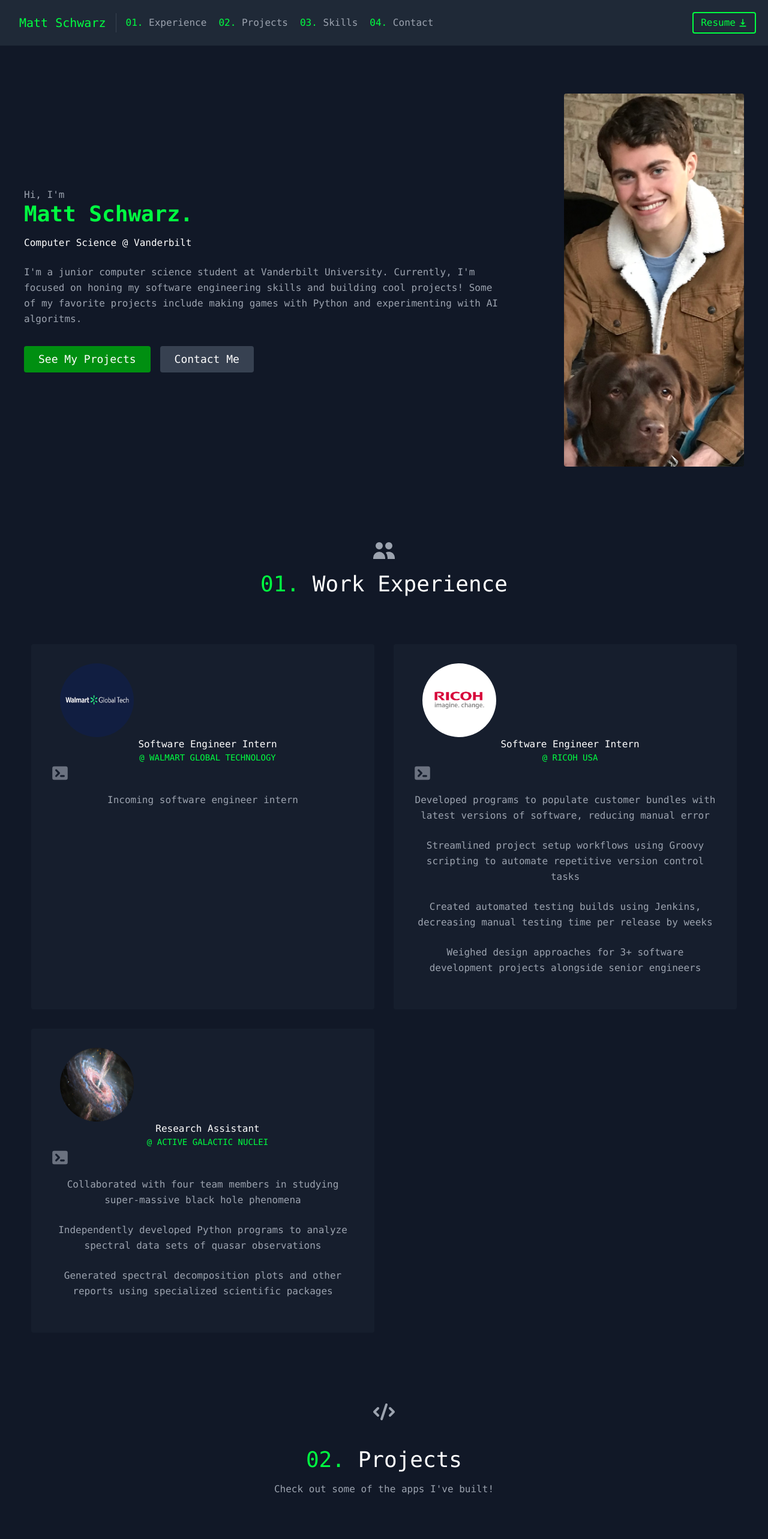
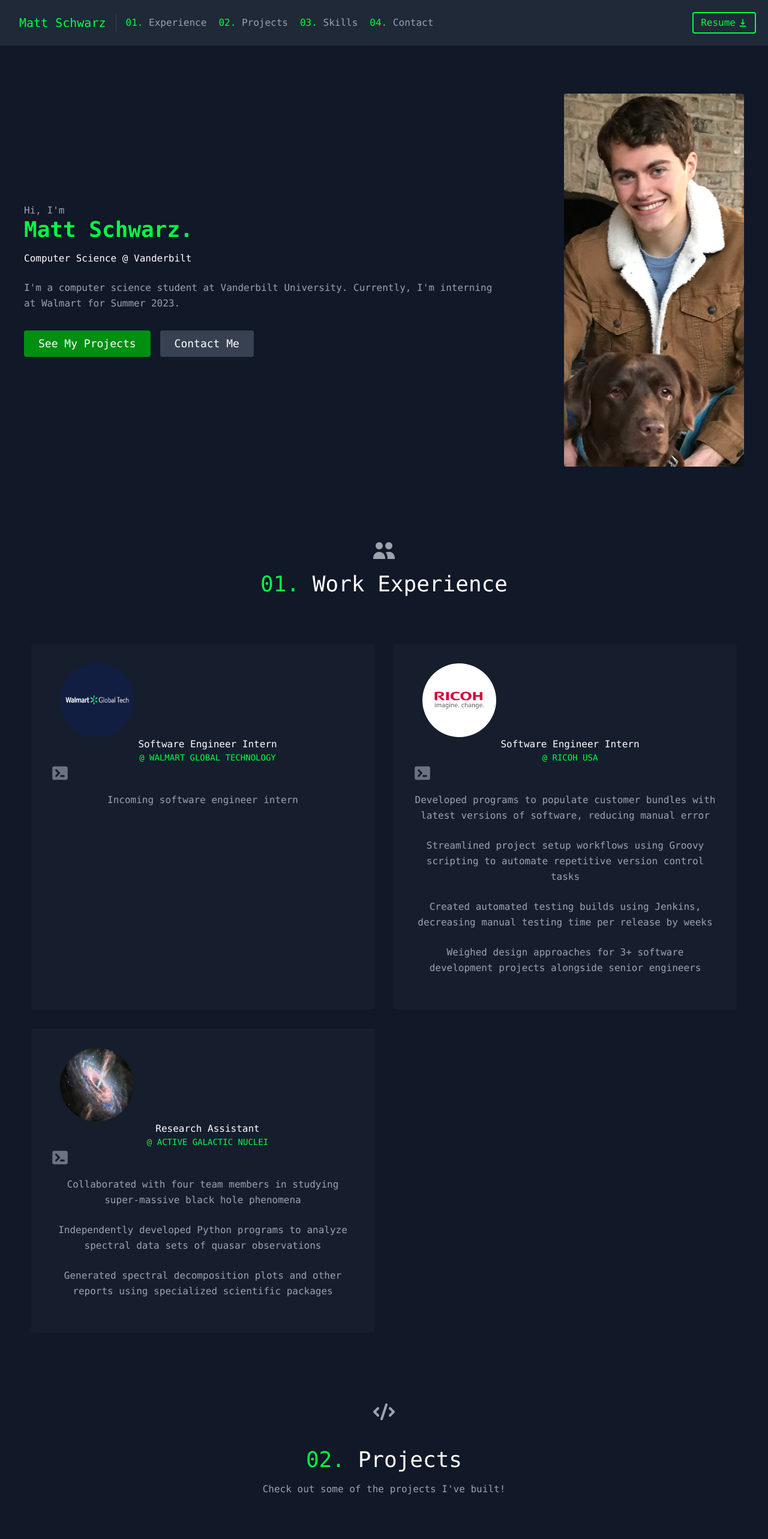
Before and after one commit to mjschwarz/portfolio-v3, a React (Create React App) app: page / in a window 1280 px wide. Shown: the top 2566 px of the page at 60% size. Built offline with nearby package versions, Linux system fonts and the light colour scheme.

Commit message:
Edited text

```diff
--- a/src/components/About.js
+++ b/src/components/About.js
@@ -15,9 +15,8 @@ export default function About() {
           <h2 className="text-white">Computer Science @ Vanderbilt</h2>
           <br />
           <p className="mb-8 leading-relaxed">
-            I'm a junior computer science student at Vanderbilt University.
-            Currently, I'm focused on honing my software engineering skills and building cool projects!
-            Some of my favorite projects include making games with Python and experimenting with AI algoritms.
+            I'm a computer science student at Vanderbilt University.
+            Currently, I'm interning at Walmart for Summer 2023.
           </p>
           <div className="flex justify-center">
             <a
--- a/src/components/Projects.js
+++ b/src/components/Projects.js
@@ -15,7 +15,7 @@ export default function Projects() {
             </p>&nbsp;Projects
           </h1>
           <p className="lg:w-2/3 mx-auto leading-relaxed text-base">
-            Check out some of the apps I've built!
+            Check out some of the projects I've built!
           </p>
         </div>
         <div className="flex flex-wrap -m-4">
```
